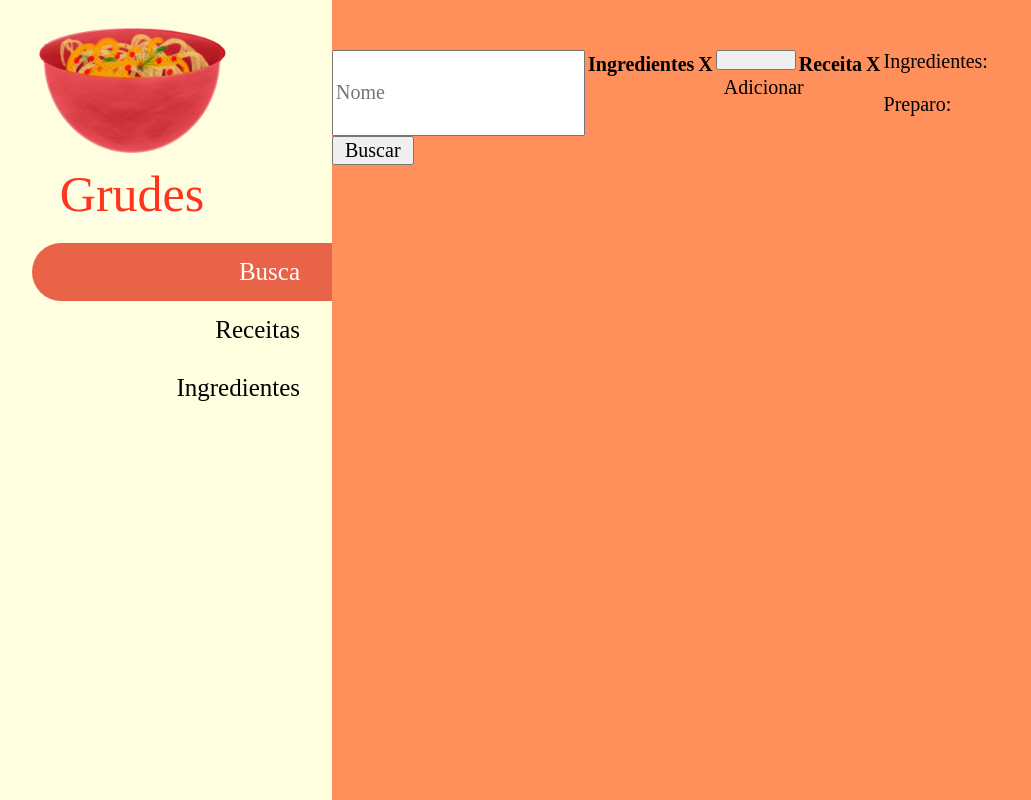
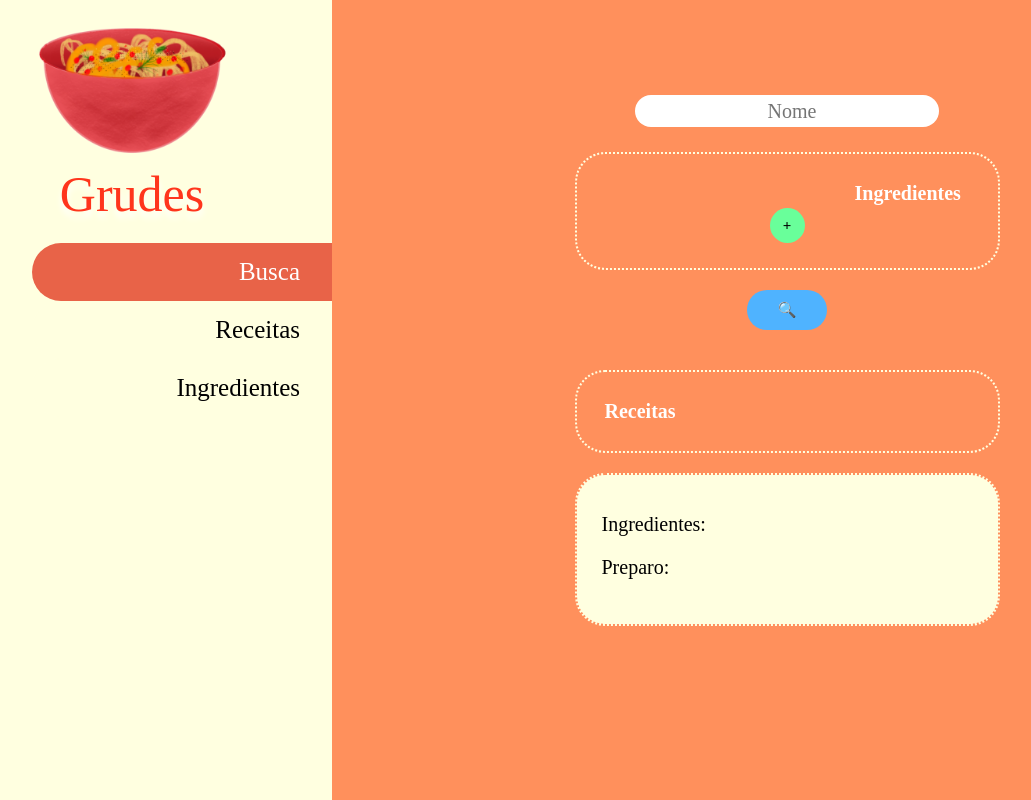
Before and after one commit to hugocm93/grudes_web_client, a React (Create React App) app: page / in a window 1280 px wide. Shown: the whole page, without its empty margins (68-1099 px from the left). Built offline with nearby package versions, Linux system fonts and the light colour scheme.

Commit message:
Estiliza Busca

```diff
--- a/src/App.css
+++ b/src/App.css
@@ -60,28 +60,153 @@ body
     color: white;
 }
 
-.SearchTab,
+#SearchTab,
 .RecipesTab,
 .IngredientsTab
 {
-    text-align: left;
-    margin-left: 400px;
+    margin-left: 430px;
+    margin-top: 80px;
+}
+
+.container {
+  position: relative;
+}
+
+.vertical-center {
+  margin: 0;
+  position: absolute;
+  top: 50%;
+  -ms-transform: translateY(-50%);
+  transform: translateY(-50%);
+}
+
+.SearchBtnDiv
+{
+    text-align: center;
+}
+
+#SearchBtn:hover
+{
+    border: outset;
+}
+
+.center {
+  border: none;
+  margin: auto;
+  width: 50%;
+  padding: 10px;
 }
 
 .Row
 {
     display: flex;
+    text-align: center;
 }
 
-.AddIngredientBtn
+.SearchFields
 {
-    height: 20px;
+    width: 400px;
+}
+
+#AddIngredientBtn:hover
+{
+    border: outset;
+    border-color: #55C79C;
+}
+
+.RemoveRecipeBtn,
+.RemoveIngredientBtn
+{
+    height: 35px;
+    width: 35px;
+    border-radius: 80px 80px 80px 80px;
+    font-size: 15px;
+    font-weight: bold;
+    background-color: #FF534F;
+    border-style: none;
+    text-align: center;
+    position: relative;
+}
+
+.RemoveRecipeBtn:hover,
+.RemoveIngredientBtn:hover
+{
+    border: outset;
+    border-color: #E86348;
+}
+
+
+#AddIngredientBtn
+{
+    height: 35px;
+    width: 35px;
+    border-radius: 80px 80px 80px 80px;
+    font-size: 15px;
+    font-weight: bold;
+    background-color: #69FF9A;
+    border-style: none;
+    text-align: center;
+    position: relative;
+}
+
+#SearchBtn
+{
+    height: 40px;
     width: 80px;
+    border-radius: 80px 80px 80px 80px;
+    font-size: 15px;
+    font-weight: bold;
+    background-color: #4FB3Ff;
+    border-style: none;
+    text-align: center;
+}
+
+.RecipeDisplay,
+.RecipesTable,
+.IngredientsTable
+{
+    text-align: center;
+    margin-top: 20px;
+    border: dotted;
+    border-radius: 30px 30px 30px 30px;
+    padding: 25px 25px 25px 25px;
+    border-color: lightyellow;
+    border-width: 2px;
+    overflow-x: auto;
+    overflow-y: auto;
+}
+
+.RecipeDisplay
+{
+    background-color: lightyellow;
+    border-color: #FF905C;
+}
+
+.Description
+{
+    text-align: left;
+}
+
+.Description p
+{
+    text-align: center;
+}
+
+.IngredientsTable table
+{
+    text-align: right;
+    width: 100%;
+}
+
+thead
+{
+    font-weight: bold;
+    color: white;
 }
 
 #Logo img
 {
-    height: 50%;;
+    height: 50%;
     width: 50%;
 }
 
@@ -96,3 +221,46 @@ body
     padding: 0px 0px 0px 0px;
     margin: 0px 0px 20px 0px;
 }
+
+input
+{
+    border-radius: 80px 80px 80px 80px;
+    border: none;
+    margin: 5px 0px 5px 0px;
+    text-align: center;
+}
+
+/*.RecipesTable
+{
+    width: 400px;
+    text-align: left;
+    border: solid;
+    border-radius: 30px 30px 30px 30px;
+    padding: 25px 25px 25px 25px;
+    border-color: lightyellow;
+    border-width: 2px;
+}*/
+
+.RecipesTable table
+{
+    text-align: left;
+}
+
+.RecipesTable label
+{
+    border-radius: 80px 80px 80px 80px;
+    border: none;
+    margin: 5px 0px 5px 0px;
+    background-color: white;
+}
+
+.RecipesTable label:hover
+{
+    border: outset;
+}
+
+#RecipeName
+{
+    height: 30px;
+    width: 300px;
+}
--- a/src/App.js
+++ b/src/App.js
@@ -24,7 +24,7 @@ function to_form_data(obj)
     return formData;
 }
 
-async function get_recipes_impl(name, ingredients, setRecipes)
+async function get_recipes_impl(name, ingredients)
 {
     var url_ = url + "/recipes";
 
@@ -44,10 +44,10 @@ async function get_recipes_impl(name, ingredients, setRecipes)
         if(data.recipes)
         {
             data.recipes.forEach((recipe) => { recipe.id = uuidv4(); });
-            setRecipes(data.recipes);
+            return data.recipes;
         }
         else
-            setRecipes([]);
+            return [];
     })
     .catch((error) => {console.error("Error:", error)});
 }
@@ -137,7 +137,7 @@ function IngredientsTable({title, ingredients, setIngredients})
 {
     function add_ingredient_item() {
         const newIngredient = {
-            name: "ingrediente",
+            name: "",
             id: uuidv4()
         };
 
@@ -155,26 +155,26 @@ function IngredientsTable({title, ingredients, setIngredients})
                 return (
                     <input
                         type="text"
-                        placeholder={row.name}
+                        placeholder={"  " + row.name}
                         onChange = {(event) => {row.name = event.target.value;}}>
                     </input>
                 );
             }
         },
         {
-            name: "X",
+            name: "",
             get: (row) => {
                 return (
-                    <button className = "RemoveIngredientBtn" onClick = {() => {remove_ingredient(row.id)}}> X </button>
+                    <button className = "RemoveIngredientBtn" onClick = {() => {remove_ingredient(row.id)}}> - </button>
                 );
             }
         }
     ];
 
     return (
-        <div className="Row">
+        <div className="IngredientsTable">
             <Table columns = {columns} rows = {ingredients} />
-            <button className = "AddIngredientBtn" onClick = {add_ingredient_item}> Adicionar </button>
+            <button id = "AddIngredientBtn" onClick = {add_ingredient_item}> + </button>
         </div>
     );
 }
@@ -191,11 +191,13 @@ function RecipeDisplay({selected, find_recipe})
     return (
         <div className="RecipeDisplay">
             <div>
-                <label>Ingredientes:</label>
-                {}
+                <h1>{recipe ? recipe.name : ""}</h1>
+            </div>
+            <div className = "Description">
+                <label id = "IngredientTitle">Ingredientes:</label>
                 <p>{recipe ? recipe.ingredients.map(ingredient_to_string).join("\n") : ""}</p>
             </div>
-            <div>
+            <div className = "Description">
                 <label>Preparo:</label>
                 <p>{recipe ? recipe.instructions : ""}</p>
             </div>
@@ -211,21 +213,43 @@ function SearchTab()
     const [ingredients, setIngredients] = useState([]);
 
     function get_recipes()
-    { get_recipes_impl(name.toLowerCase().trim(), ingredients, setRecipes); }
+    {
+        get_recipes_impl(name.toLowerCase().trim(), ingredients).then((recipes) => {
+            setRecipes(recipes);
+            if(recipes.length !== 0)
+                setSelected(recipes.at(0).name);
+        });
+    }
 
     function get_selected_recipe(name)
     { return recipes.find((recipe) => (recipe.name == name)); }
 
     return (
-        <div className="SearchTab">
-            <h1> {selected} </h1>
+        <div id="SearchTab">
             <div className = "Row">
-                <input type = "text" placeholder = "Nome" value = {name} onChange = {bind(setName)}></input>
-                <IngredientsTable title = "Ingredientes" ingredients = {ingredients} setIngredients = {setIngredients}/>
+                <div className = "center">
+                    <input
+                        id = "RecipeName"
+                        type = "text"
+                        placeholder = "  Nome"
+                        value = {name}
+                        onChange = {bind(setName)}
+                        onKeyPress = {(event) => {
+                            if (event.key === "Enter")
+                                get_recipes();
+                        }}
+                    >
+                    </input>
+                    <IngredientsTable title = "Ingredientes" ingredients = {ingredients} setIngredients = {setIngredients}/>
+                </div>
+            </div>
+            <div className = "center">
+                <button id = "SearchBtn" onClick = {get_recipes} > &#x1F50D; </button>
+            </div>
+            <div className = "center">
                 <RecipesTable recipes = {recipes} setRecipes = {setRecipes} selectRecipe = {setSelected}/>
                 <RecipeDisplay selected = {selected} find_recipe = {get_selected_recipe}/>
             </div>
-            <button className = "SearchBtn" onClick = {get_recipes} > Buscar </button>
         </div>
     );
 }
@@ -322,10 +346,10 @@ function IngredientsArea()
             get: (row) => { return (<label> {row.name} </label>); }
         },
         {
-            name: "X",
+            name: "",
             get: (row) => {
                 return (
-                    <button className = "RemoveIngredientBtn" onClick = {() => {remove_ingredient(row.id)}}> X </button>
+                    <button className = "RemoveIngredientBtn" onClick = {() => {remove_ingredient(row.id)}}> - </button>
                 );
             }
         }
@@ -353,10 +377,10 @@ function IngredientsArea()
     { show_ingredient(event.target.textContent.trim()); }
 
     return (
-        <div className="IngredientsArea">
+        <div className = "IngredientsArea">
             <Table columns = {columns} rows = {ingredients} onClick = {table_clicked}/>
             <div>
-                <input type = "text" placeholder = "Nome" value = {name} onChange = {bind(setName)}></input>
+                <input type = "text" placeholder = "  Nome" value = {name} onChange = {bind(setName)}></input>
                 <IngredientsTable title = "Substitutos" ingredients = {substitutes} setIngredients = {setSubstitutes}/>
             </div>
             <button className = "AddIngredientBtn" onClick={add_ingredient}> Cadastrar </button>
@@ -387,7 +411,7 @@ function RecipesTable({recipes, setRecipes, selectRecipe})
 
     const columns = [
         {
-            name: "Receita",
+            name: "Receitas",
             get: (row) => {
                 return (
                     <label> {row.name} </label>
@@ -395,10 +419,10 @@ function RecipesTable({recipes, setRecipes, selectRecipe})
             }
         },
         {
-            name: "X",
+            name: "",
             get: (row) => {
                 return (
-                    <button className = "RemoveRecipeBtn" onClick = {() => {remove_recipe(row.id)}}> X </button>
+                    <button className = "RemoveRecipeBtn" onClick = {() => {remove_recipe(row.id)}}> - </button>
                 );
             }
         }
@@ -408,7 +432,7 @@ function RecipesTable({recipes, setRecipes, selectRecipe})
     { selectRecipe(event.target.textContent.trim()); }
 
     return (
-        <div>
+        <div className = "RecipesTable">
             <Table columns = {columns} rows = {recipes} onClick = {table_clicked}/>
         </div>
     );
@@ -422,7 +446,7 @@ function RecipesArea()
     const [recipes, setRecipes] = useState([]);
 
     useEffect(() => {
-        get_recipes_impl("", [], setRecipes);
+        get_recipes_impl("", []).then((recipes) => { setRecipes(recipes); });
     }, []);
 
     async function add_recipe()
@@ -482,7 +506,7 @@ function RecipesArea()
                 return (
                     <input
                         type="text"
-                        placeholder={row.name}
+                        placeholder={"  " + row.name}
                         onChange = {(event) => {row.name = event.target.value;}}>
                     </input>
                 );
@@ -495,7 +519,7 @@ function RecipesArea()
                     <input
                         type = "number"
                         min = {0}
-                        placeholder={row.quantity}
+                        placeholder={"  " + row.quantity}
                         onChange = {(event) => {row.quantity = event.target.value;}}>
                     </input>
                 );
@@ -507,17 +531,17 @@ function RecipesArea()
                 return (
                     <input
                         type = "text"
-                        placeholder = {row.unit}
+                        placeholder = {"  " + row.unit}
                         onChange = {(event) => {row.unit = event.target.value;}}>
                     </input>
                 );
             }
         },
         {
-            name: "X",
+            name: "",
             get: (row) => {
                 return (
-                    <button className = "RemoveIngredientBtn" onClick = {() => {remove_ingredient(row.id)}}> X </button>
+                    <button className = "RemoveIngredientBtn" onClick = {() => {remove_ingredient(row.id)}}> - </button>
                 );
             }
         }
@@ -526,7 +550,7 @@ function RecipesArea()
     function show_recipe(name)
     {
         var recipe;
-        get_recipes_impl(name, [], (recipes) =>
+        get_recipes_impl(name, []).then((recipes) =>
         {
             if(recipes.length !== 0)
                 recipe = recipes.at(0);
@@ -548,15 +572,9 @@ function RecipesArea()
     return (
         <div>
             <div>
-                <div>
-                    <RecipesTable recipes = {recipes} setRecipes = {setRecipes} selectRecipe = {show_recipe} />
-                </div>
-                <div>
-                    <input type = "text" placeholder = "Nome" value = {name} onChange = {bind(setName)}></input>
-                </div>
-                <div>
-                    <input type = "text" placeholder = "Instruções" value = {instructions} onChange = {bind(setInstructions)}></input>
-                </div>
+                <RecipesTable recipes = {recipes} setRecipes = {setRecipes} selectRecipe = {show_recipe} />
+                <input type = "text" placeholder = "  Nome" value = {name} onChange = {bind(setName)}></input>
+                <input type = "text" placeholder = "  Instruções" value = {instructions} onChange = {bind(setInstructions)}></input>
 
                 <div className = "Row">
                     <Table columns = {columns} rows = {ingredients} />
```
